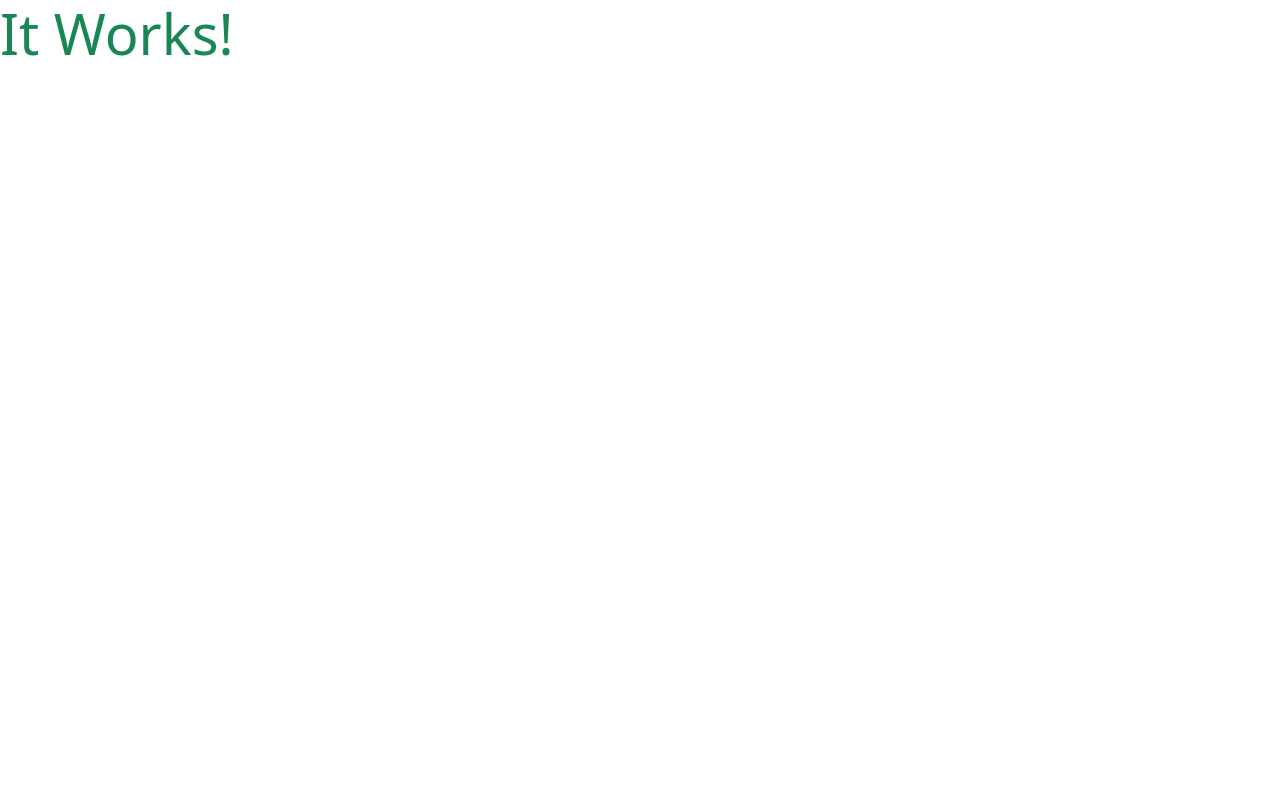
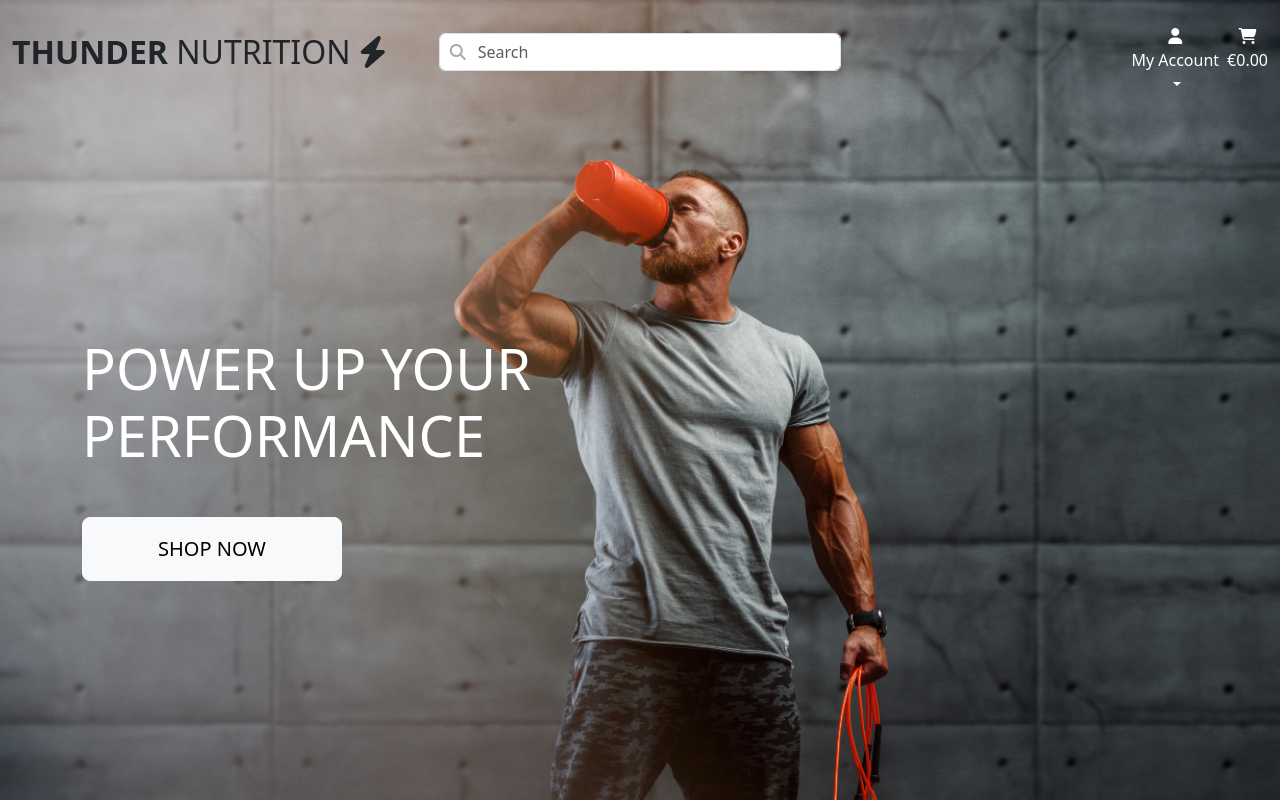
Before and after one commit to Cesargarciajr/ecomerce-thunder-pp5, a Django app: page / in a window 1280 px wide. Before the commit the page is almost empty. Run offline with Django 4.2, Linux system fonts and the light colour scheme.

Commit message:
Completed home page layout and design

```diff
--- a/ecomerce_thunder/ecomerce_thunder/settings.py
+++ b/ecomerce_thunder/ecomerce_thunder/settings.py
@@ -154,7 +154,11 @@ USE_TZ = True
 # Static files (CSS, JavaScript, Images)
 # https://docs.djangoproject.com/en/4.2/howto/static-files/
 
-STATIC_URL = 'static/'
+STATIC_URL = '/static/'
+STATICFILES_DIRS = (os.path.join(BASE_DIR, 'static'),)
+
+MEDIA_URL = '/media/'
+MEDIA_ROOT = os.path.join(BASE_DIR, 'media')
 
 # Default primary key field type
 # https://docs.djangoproject.com/en/4.2/ref/settings/#default-auto-field
--- a/ecomerce_thunder/home/templates/home/index.html
+++ b/ecomerce_thunder/home/templates/home/index.html
@@ -1,6 +1,27 @@
 {% extends "base.html" %}
 {% load static %}
 
+{% block page_header %}
+    <div class="container header-container">
+        <div class="row">
+            <div class="col"></div>
+        </div>
+    </div>
+{% endblock %}
+
 {% block content %}
-<div class="display-4 text-success">It Works!</div>
+<div class="container h-100">
+    <div class="row h-100">
+        <div class="col-7 col-md-6 my-auto">
+            <h1 class="display-4 logo-font text-white" >
+                Power Up Your Performance
+            </h1>
+            <div class="my-5">
+                <h4>
+                    <a href="" class="shop-now-button btn btn-light btn-lg rounded-3 text-uppercase py-3">Shop Now</a>
+                </h4>
+            </div>
+        </div>
+    </div>
+</div>
 {% endblock %}
--- /dev/null
+++ b/ecomerce_thunder/static/css/base.css
@@ -0,0 +1,80 @@
+html {
+    height: 100%;
+}
+
+body {
+    background: url('../media/hero-image.png') no-repeat center center fixed;
+    background-size: cover;
+    height: calc(100vh - 164px);
+    color: #555;
+    font-family: 'Lato';
+}
+
+.has-search .form-control {
+    padding-left: 2.375rem;
+}
+
+/* Insert search icon inside search box */
+.has-search .form-control-feedback {
+    position: absolute;
+    z-index: 2;
+    display: block;
+    width: 2.375rem;
+    height: 2.375rem;
+    line-height: 2.375rem;
+    text-align: center;
+    pointer-events: none;
+    color: #aaa;
+}
+/* from Bulma */
+.icon {
+    align-items: center;
+    display: inline-flex;
+    justify-content: center;
+    height: 1.5rem;
+    width: 1.5rem;
+}
+
+.logo-font {
+    text-transform: uppercase;
+}
+
+.main-logo-link {
+    width: fit-content;
+}
+
+.shop-now-button {
+    min-width: 260px;
+}
+
+.text-black {
+    color: #000 !important;
+}
+
+.border-black {
+    border: 1px solid black !important;
+}
+
+/* -------------------------------- Media Queries */
+
+/* Slightly larger container on xl screens */
+@media (min-width: 1200px) {
+  .container {
+    max-width: 80%;
+  }
+}
+
+/* fixed top navbar only on medium and up */
+@media (min-width: 992px) {
+    .fixed-top-desktop-only {
+        position: fixed;
+        top: 0;
+        right: 0;
+        left: 0;
+        z-index: 1030;
+    }
+
+    .header-container {
+        padding-top: 164px;
+    }
+}
--- a/ecomerce_thunder/templates/base.html
+++ b/ecomerce_thunder/templates/base.html
@@ -16,9 +16,14 @@
     {% endblock %}
 
     {% block corecss %}
+    <link rel="stylesheet" href="../static/css/base.css">
     <!-- Bootstrap CSS -->
     <link href="https://cdn.jsdelivr.net/npm/bootstrap@5.3.2/dist/css/bootstrap.min.css" rel="stylesheet"
         integrity="sha384-T3c6CoIi6uLrA9TneNEoa7RxnatzjcDSCmG1MXxSR1GAsXEV/Dwwykc2MPK8M2HN" crossorigin="anonymous">
+    <!-- FontAwesome -->
+    <link rel="stylesheet" href="https://cdnjs.cloudflare.com/ajax/libs/font-awesome/6.5.1/css/all.min.css"
+        integrity="sha512-DTOQO9RWCH3ppGqcWaEA1BIZOC6xxalwEsw9c2QQeAIftl+Vegovlnee1c9QX4TctnWMn13TZye+giMm8e2LwA=="
+        crossorigin="anonymous" referrerpolicy="no-referrer" />
     {% endblock %}
 
     <!-- to add extra css files in other pages if needed-->
@@ -41,11 +46,71 @@
 </head>
 
 <body>
-    <header class="container-fluid fixed-top"></header>
+    <header class="container-fluid fixed-top">
+        <div id=topnav class="row pt-lg-2 d-none d-lg-flex align-item-center justify-content-center">
+            <!--Logo-->
+            <div class="col-12 col-lg-4 my-auto py-1 py-lg-0 text-center text-lg-left">
+                <a href="{% url 'home' %}" class="nav-link main-logo-link">
+                    <h2 class="logo-font my-0"><strong>Thunder</strong> Nutrition <i
+                            class="fa-solid fa-bolt"></i></h2>
+                </a>
+            </div>
+            <!--Search Bar-->
+            <div class="col-12 col-lg-4 my-auto py-1 py-lg-0">
+                <form method="GET" action="">
+                    <div class="form-group has-search">
+                        <span class="fa fa-search form-control-feedback"></span>
+                        <input type="text" class="form-control" placeholder="Search">
+                        </div>
+                </form>
+            </div>
+            <!--Account and Shopping Bag-->
+            <div class="col-12 col-lg-4 my-auto py-1 py-lg-0">
+                <ul class="list-inline list-unstyled text-center text-lg-right my-0 pt-3 d-flex justify-content-end">
+                    <li class="list-inline-item dropdown">
+                        <a class="text-white nav-link dropdown-toggle" href="#" id="user-options" role="button" data-bs-toggle="dropdown" aria-haspopup="true" aria-expanded="false">
+                            <div class="text-center">
+                                <div><i class="fa-solid fa-user" style="color: #ffffff;"></i></div>
+                                <p class="my-0 text-white">My Account</p>
+                            </div>
+                        </a>
+                        <div class="dropdown-menu border-0" aria-labelledby="user-options">
+                            {% if request.user.is_authenticated %}
+                            {% if request.user.is_superuser %}
+                            <a href="#" class="dropdown-item">Product Management</a>
+                            {% endif %}
+                            <a href="#" class="dropdown-item">My Profile</a>
+                            <a href="{% url 'account_logout' %}" class="dropdown-item">Logout</a>
+                            {% else %}
+                            <a href="{% url 'account_signup' %}" class="dropdown-item">Register</a>
+                            <a href="{% url 'account_login' %}" class="dropdown-item">Login</a>
+                            {% endif %}
+                        </div>
+                    </li>
+                    <!--Bag Icon-->
+                    <li class="list-inline-item">
+                        <a class="{% if grand_total %}text-info font-weight-bold{% else %}text-white{% endif %} nav-link"
+                            href="">
+                            <div class="text-center">
+                                <div><i class="fa-solid fa-cart-shopping" style="color: #ffffff;"></i></div>
+                                <p class="my-0">
+                                    {% if grand_total %}
+                                    €{{ grand_total|floatformat:2 }}
+                                    {% else %}
+                                    €0.00
+                                    {% endif %}
+                                </p>
+                            </div>
+                        </a>
+                    </li>
+                </ul>
+            </div>
+        </div>
+    </header>
 
     <!-- Container to display validation messages to user -->
     {% if messages %}
-    <div class="message-container"></div>
+    <div class="message-container">
         {% endif %}
 
         <!-- to add titles below the main header in other pages if needed-->
```
Also changed, not shown: ecomerce_thunder/static/media/hero-image.png (added). Lines whose indentation alone changed are shown as unchanged.
